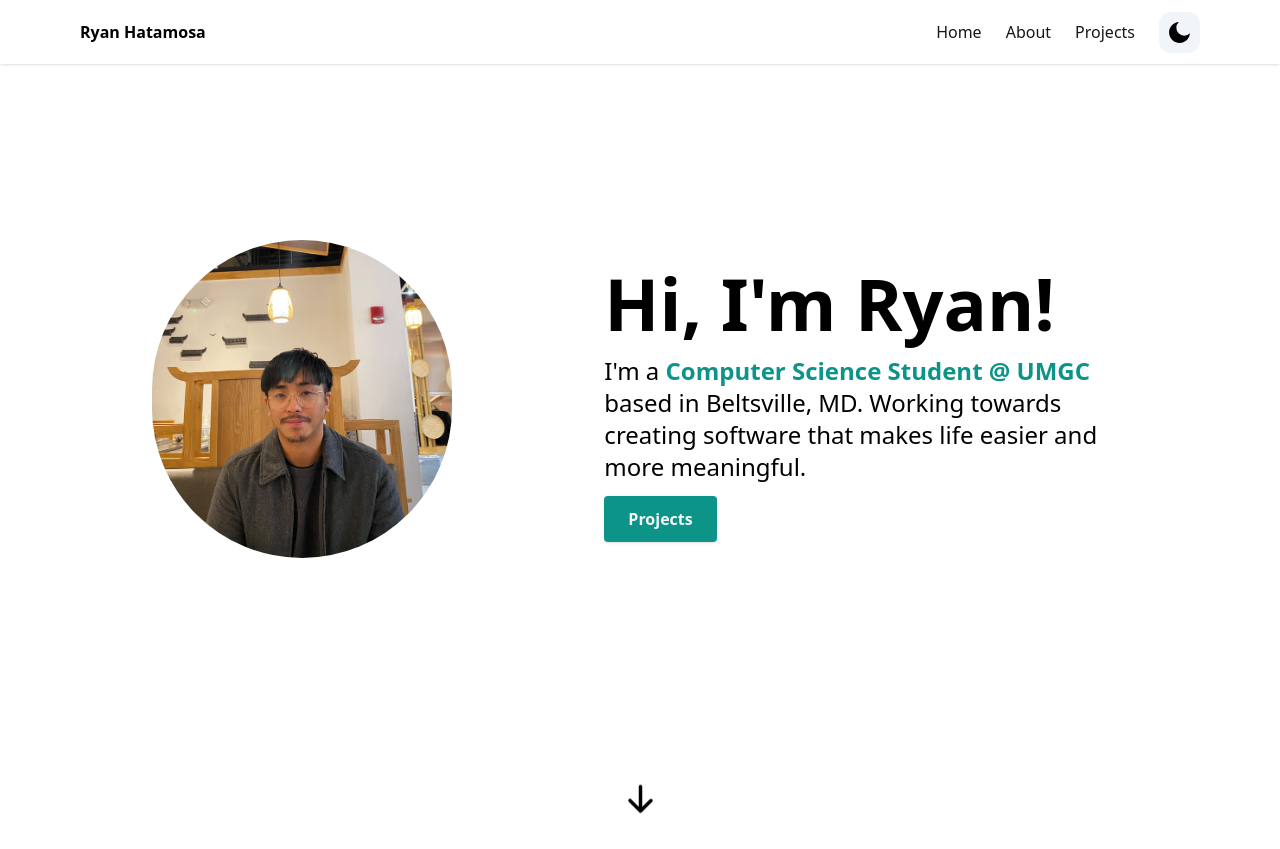
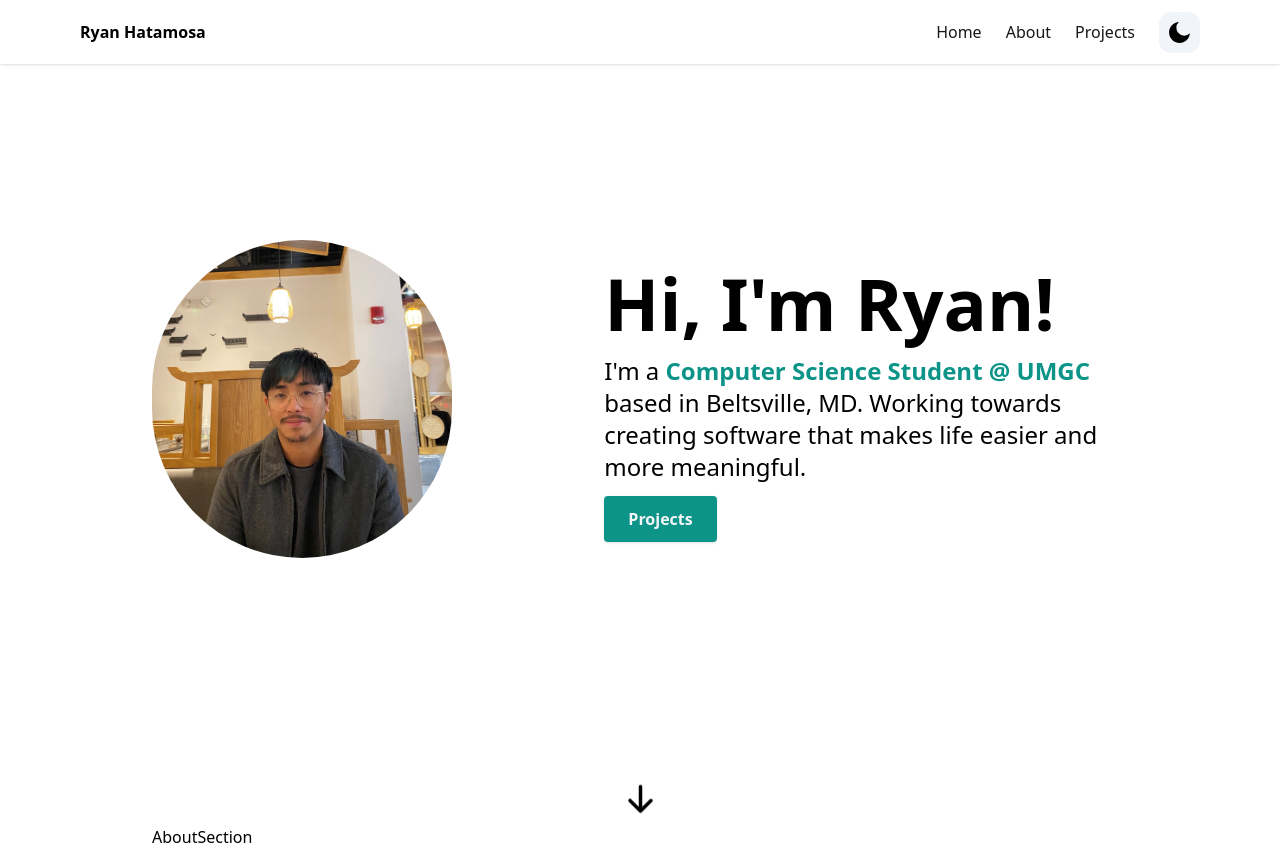
Before and after one commit to PinoyColada/ryan-hatamosa-website-v3, a Next.js app: page / in a window 1280 px wide. Before the commit the page ends 825 px from the top, so only its background shows below. Built offline with nearby package versions, Linux system fonts and the light colour scheme.

Commit message:
added aboutsection file

```diff
--- a/app/page.tsx
+++ b/app/page.tsx
@@ -1,9 +1,11 @@
 import HeroSection from "@/components/HeroSection"
+import AboutSection from "@/components/AboutSection"
 
 export default function Home() {
   return (
     <main className="mx-auto max-w-3xl px-4 sm:px-6 md:max-w-5xl">
       <HeroSection/>
+      <AboutSection/>
     </main>
   )
 }
--- /dev/null
+++ b/components/AboutSection.tsx
@@ -0,0 +1,9 @@
+import React from 'react'
+
+const AboutSection = () => {
+    return (
+        <div>AboutSection</div>
+    )
+}
+
+export default AboutSection
```
